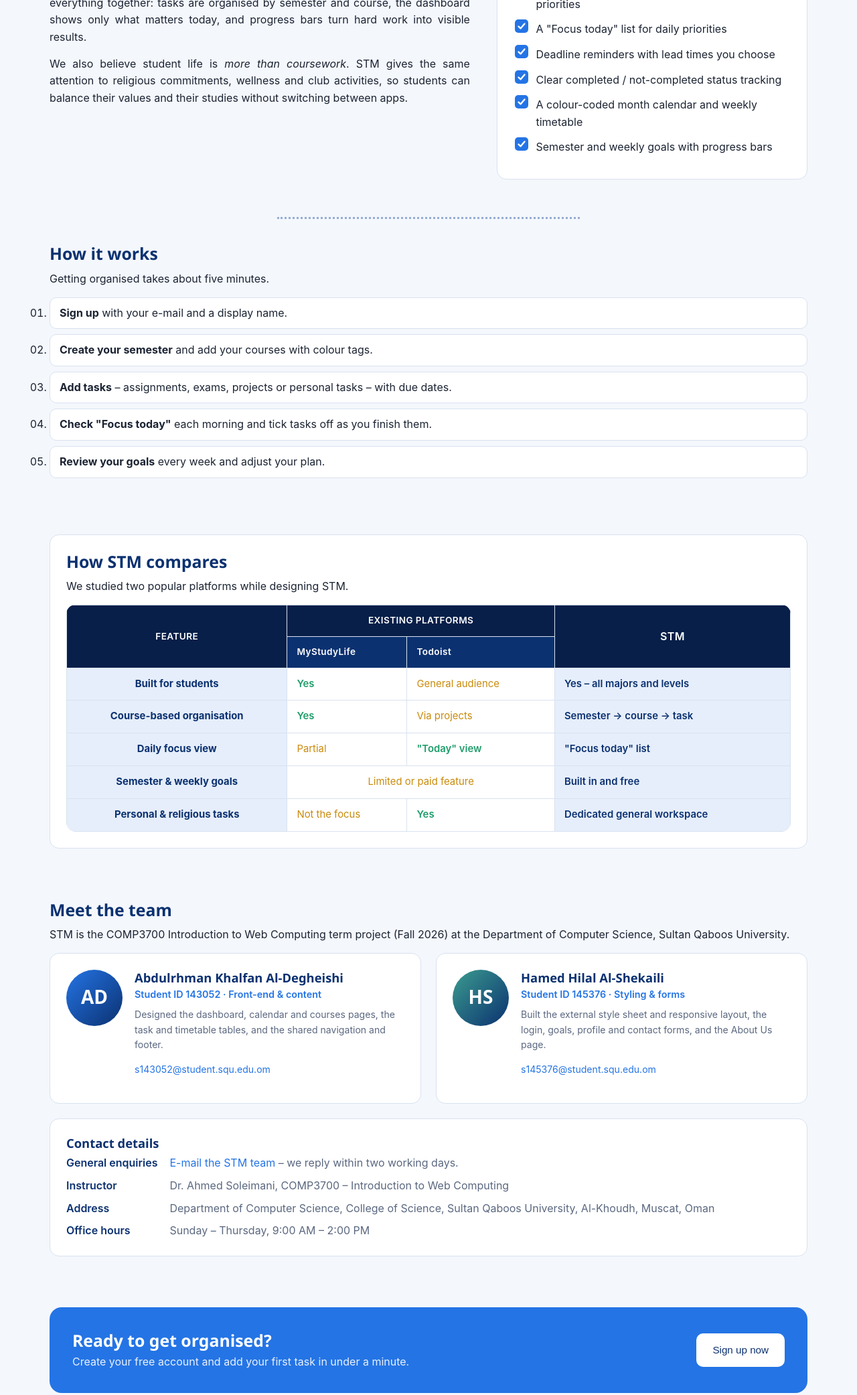
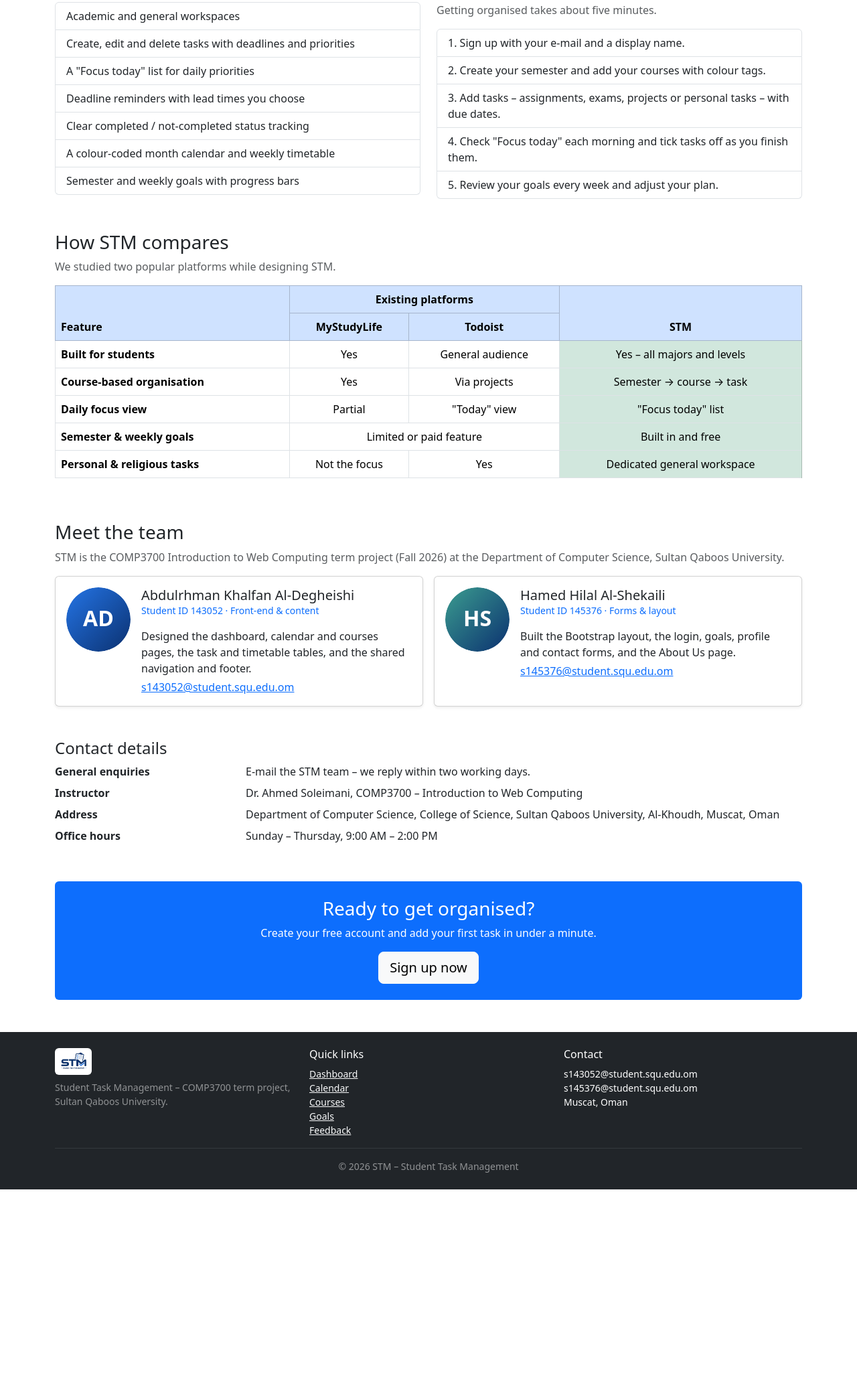
Before and after one commit to s145376/projectweb, a plain HTML site: page pages/aboutus.html in a window 1280 px wide. Shown: the part 692-2775 px from the top of the page at 67% size. After the commit the page ends 2468 px from the top, so only its background shows below. Drawn offline with nearby package versions, Linux system fonts and the light colour scheme.

Commit message:
Rebuild About Us page with Bootstrap
Replace custom CSS with Bootstrap grid, cards, tables and responsive navbar.

```diff
--- a/pages/aboutus.html
+++ b/pages/aboutus.html
@@ -1,283 +1,196 @@
 <!DOCTYPE html>
-<html xmlns="http://www.w3.org/1999/xhtml" lang="en" xml:lang="en">
+<html lang="en">
 <head>
   <meta charset="UTF-8" />
-  <meta name="viewport" content="width=device-width, initial-scale=1.0" />
-  <meta name="description" content="The mission behind STM and the team that built it." />
-  <meta name="keywords" content="student task management, STM, assignments, deadlines, study planner, SQU" />
-  <meta name="author" content="Abdulrhman Khalfan Al-Degheishi, Hamed Hilal Al-Shekaili" />
-  <title>About Us | STM – Student Task Management</title>
+  <meta name="viewport" content="width=device-width, initial-scale=1" />
+  <title>About STM | STM – Student Task Management</title>
   <link rel="icon" type="image/svg+xml" href="../images/favicon.svg" />
-  <!-- 1) EXTERNAL CSS: shared by every page (logo, navigation, layout, footer) -->
-  <link rel="stylesheet" type="text/css" href="../css/style.css" />
-  <!-- 2) INTERNAL (document-level) CSS: rules used only on this page -->
-  <style>
-    .compare-table td.yes {
-      color: #1F9D6B;
-      font-weight: 600;
-    }
-
-    .compare-table td.part {
-      color: #C98A0B;
-    }
-
-    .compare-table td.stm-col {
-      background-color: #E6EEFB;
-      color: #0B3170;
-      font-weight: 600;
-    }
-
-    .compare-table thead th.stm-col {
-      background-color: #2474E5;
-      color: #FFFFFF;
-      font-size: 1rem;
-    }
-
-    .team-card h3 {
-      margin-bottom: 2px;
-    }
-
-    .team-card .role {
-      color: #2474E5;
-      font-weight: 600;
-      font-size: 0.9rem;
-      margin-bottom: 8px;
-    }
-  </style>
+  <link href="https://cdn.jsdelivr.net/npm/bootstrap@5.3.8/dist/css/bootstrap.min.css" rel="stylesheet" integrity="sha384-sRIl4kxILFvY47J16cr9ZwB07vP4J8+LH7qKQnuqkuIAvNWLzeN8tE5YBujZqJLB" crossorigin="anonymous" />
 </head>
 <body>
-  <a class="skip-link" href="#content">Skip to main content</a>
-
-  <!-- ===== Uniform header with logo (same on all pages) ===== -->
-  <header id="site-header">
-    <div class="container header-inner">
-      <a class="logo-link" href="../index.html" title="STM home">
-        <img src="../images/logo.png" alt="STM – Student Task Management logo" width="360" height="243" />
-      </a>
-      <div class="header-actions">
-        <span class="today-chip">Fall 2026 Semester</span>
-        <a class="btn btn-small" href="login.html">Log in</a>
+  <nav class="navbar navbar-expand-lg bg-body-tertiary border-bottom sticky-top">
+    <div class="container">
+      <a class="navbar-brand" href="../index.html"><img src="../images/logo.png" alt="STM logo" height="40" /></a>
+      <button class="navbar-toggler" type="button" data-bs-toggle="collapse" data-bs-target="#mainNav" aria-controls="mainNav" aria-expanded="false" aria-label="Toggle navigation">
+        <span class="navbar-toggler-icon"></span>
+      </button>
+      <div class="collapse navbar-collapse" id="mainNav">
+        <ul class="navbar-nav me-auto mb-2 mb-lg-0">
+          <li class="nav-item"><a class="nav-link" href="../index.html">Dashboard</a></li>
+          <li class="nav-item"><a class="nav-link" href="calendar.html">Calendar</a></li>
+          <li class="nav-item"><a class="nav-link" href="courses.html">Courses</a></li>
+          <li class="nav-item"><a class="nav-link" href="goals.html">Goals</a></li>
+          <li class="nav-item"><a class="nav-link" href="profile.html">Profile</a></li>
+          <li class="nav-item dropdown">
+            <a class="nav-link dropdown-toggle active" href="#" role="button" data-bs-toggle="dropdown" aria-expanded="false">More</a>
+            <ul class="dropdown-menu">
+              <li><a class="dropdown-item" href="questionnaire.html">Feedback (Questionnaire)</a></li>
+              <li><a class="dropdown-item" href="calculate.html">Study Calculator</a></li>
+              <li><a class="dropdown-item" href="funpage.html">Fun Page</a></li>
+              <li><a class="dropdown-item active" href="aboutus.html">About Us</a></li>
+              <li><a class="dropdown-item" href="contact.html">Contact Us</a></li>
+            </ul>
+          </li>
+        </ul>
+        <span class="badge rounded-pill text-bg-light border me-lg-3 mb-2 mb-lg-0">Fall 2026 Semester</span>
+        <a class="btn btn-primary" href="login.html">Login / Sign Up</a>
       </div>
+    </div>
+  </nav>
+  <header class="bg-primary text-white py-4">
+    <div class="container">
+      <nav aria-label="breadcrumb">
+        <ol class="breadcrumb mb-1">
+          <li class="breadcrumb-item"><a class="link-light" href="../index.html">Home</a></li>
+          <li class="breadcrumb-item active text-white" aria-current="page">About Us</li>
+        </ol>
+      </nav>
+      <h1 class="display-6 fw-bold">About STM</h1>
+      <p class="lead mb-0">A web platform that helps every student organise academic work and personal commitments in one calm, distraction-free place.</p>
     </div>
   </header>
 
-  <!-- ===== Uniform navigation menu ===== -->
-  <nav id="main-nav" aria-label="Main navigation">
-    <div class="container">
-      <ul class="nav-links">
-        <li><a href="../index.html">Dashboard</a></li>
-        <li><a href="calendar.html">Calendar</a></li>
-        <li><a href="courses.html">Courses</a></li>
-        <li><a href="goals.html">Goals</a></li>
-        <li><a href="profile.html">Profile</a></li>
-        <li><a class="active" href="aboutus.html" aria-current="page">About Us</a></li>
-        <li><a href="contact.html">Contact Us</a></li>
-        <li><a href="login.html">Login / Sign Up</a></li>
-      </ul>
+  <main class="container my-4">
+
+    <section class="mb-5">
+      <div class="row align-items-center g-4">
+        <div class="col-md-7">
+          <h2 class="h3">Our mission</h2>
+          <p>Students often juggle four or five courses at once, each with different assignment formats, quizzes and project deadlines. Paper planners and scattered note apps make it easy to miss a short homework or forget an exam date. STM brings everything together: courses, deadlines, goals and daily tasks in one place.</p>
+          <p>We also believe student life is more than coursework. STM gives the same attention to religious commitments, wellness and club activities, so students can balance their values and their studies without switching between apps.</p>
+          <a class="btn btn-primary me-2" href="login.html">Create a free account</a>
+          <a class="btn btn-outline-primary" href="login.html">Log in</a>
         </div>
-  </nav>
-
-  <main id="content">
-    <section class="page-hero">
-      <div class="container split">
-        <div>
-          <ol class="breadcrumb">
-            <li><a href="../index.html">Home</a></li>
-            <li>About Us</li>
-          </ol>
-          <h1>About STM</h1>
-          <p>STM – Student Task Management is a web platform that helps every student organise academic work and personal commitments in one calm, distraction-free place.</p>
-          <div class="hero-actions">
-            <a class="btn btn-light" href="login.html">Create a free account</a>
-            <a class="btn btn-outline" href="login.html#login" style="color: #FFFFFF; border-color: #94ADD3;">Log in</a>
-          </div>
-        </div>
-        <img class="hero-art" src="../images/study-team.svg" alt="Illustration of books, a clock and a checklist" width="420" height="300" />
-      </div>
-    </section>
-
-    <!-- Mission -->
-    <section class="section">
-      <div class="container split" style="align-items: start;">
-        <div class="mission">
-          <h2>Our mission</h2>
-          <p>Students often juggle four or five courses at once, each with different assignment formats, quizzes and project deadlines. Paper planners and scattered note apps make it easy to miss a short homework or forget an exam date. STM brings everything together: tasks are organised by semester and course, the dashboard shows only what matters today, and progress bars turn hard work into visible results.</p>
-          <p>We also believe student life is <em>more than coursework</em>. STM gives the same attention to religious commitments, wellness and club activities, so students can balance their values and their studies without switching between apps.</p>
-        </div>
-        <div class="card">
-          <h3>What STM offers</h3>
-          <ul class="check-list">
-            <li>Academic and general workspaces</li>
-            <li>Create, edit and delete tasks with deadlines and priorities</li>
-            <li>A "Focus today" list for daily priorities</li>
-            <li>Deadline reminders with lead times you choose</li>
-            <li>Clear completed / not-completed status tracking</li>
-            <li>A colour-coded month calendar and weekly timetable</li>
-            <li>Semester and weekly goals with progress bars</li>
-          </ul>
+        <div class="col-md-5 text-center">
+          <img src="../images/study-team.svg" class="img-fluid" alt="Students studying together" />
         </div>
       </div>
     </section>
 
-    <div class="container"><hr class="divider" /></div>
-
-    <!-- How it works -->
-    <section class="section-tight">
-      <div class="container">
-        <h2>How it works</h2>
-        <p>Getting organised takes about five minutes.</p>
-        <ol class="steps-list">
-          <li><strong>Sign up</strong> with your e-mail and a display name.</li>
-          <li><strong>Create your semester</strong> and add your courses with colour tags.</li>
-          <li><strong>Add tasks</strong> – assignments, exams, projects or personal tasks – with due dates.</li>
-          <li><strong>Check "Focus today"</strong> each morning and tick tasks off as you finish them.</li>
-          <li><strong>Review your goals</strong> every week and adjust your plan.</li>
+    <section class="mb-5">
+      <div class="row g-4">
+        <div class="col-md-6">
+          <h2 class="h3">What STM offers</h2>
+          <ul class="list-group">
+            <li class="list-group-item">Academic and general workspaces</li>
+            <li class="list-group-item">Create, edit and delete tasks with deadlines and priorities</li>
+            <li class="list-group-item">A "Focus today" list for daily priorities</li>
+            <li class="list-group-item">Deadline reminders with lead times you choose</li>
+            <li class="list-group-item">Clear completed / not-completed status tracking</li>
+            <li class="list-group-item">A colour-coded month calendar and weekly timetable</li>
+            <li class="list-group-item">Semester and weekly goals with progress bars</li>
+          </ul>
+        </div>
+        <div class="col-md-6">
+          <h2 class="h3">How it works</h2>
+          <p class="text-muted">Getting organised takes about five minutes.</p>
+          <ol class="list-group list-group-numbered">
+            <li class="list-group-item">Sign up with your e-mail and a display name.</li>
+            <li class="list-group-item">Create your semester and add your courses with colour tags.</li>
+            <li class="list-group-item">Add tasks – assignments, exams, projects or personal tasks – with due dates.</li>
+            <li class="list-group-item">Check "Focus today" each morning and tick tasks off as you finish them.</li>
+            <li class="list-group-item">Review your goals every week and adjust your plan.</li>
           </ol>
-      </div>
-    </section>
-
-    <!-- TABLE 8: comparison with similar websites -->
-    <section class="section">
-      <div class="container">
-        <div class="card">
-          <h2>How STM compares</h2>
-          <p>We studied two popular platforms while designing STM.</p>
-          <div class="table-wrap">
-            <table class="data-table compare-table">
-              <thead>
-                <tr>
-                  <th rowspan="2" scope="col">Feature</th>
-                  <th colspan="2" scope="colgroup">Existing platforms</th>
-                  <th rowspan="2" scope="col" class="stm-col">STM</th>
-                </tr>
-                <tr>
-                  <th scope="col">MyStudyLife</th>
-                  <th scope="col">Todoist</th>
-                </tr>
-              </thead>
-              <tbody>
-                <tr>
-                  <th scope="row">Built for students</th>
-                  <td class="yes">Yes</td>
-                  <td class="part">General audience</td>
-                  <td class="stm-col">Yes – all majors and levels</td>
-                </tr>
-                <tr>
-                  <th scope="row">Course-based organisation</th>
-                  <td class="yes">Yes</td>
-                  <td class="part">Via projects</td>
-                  <td class="stm-col">Semester → course → task</td>
-                </tr>
-                <tr>
-                  <th scope="row">Daily focus view</th>
-                  <td class="part">Partial</td>
-                  <td class="yes">"Today" view</td>
-                  <td class="stm-col">"Focus today" list</td>
-                </tr>
-                <tr>
-                  <th scope="row">Semester &amp; weekly goals</th>
-                  <td colspan="2" class="part" style="text-align: center;">Limited or paid feature</td>
-                  <td class="stm-col">Built in and free</td>
-                </tr>
-                <tr>
-                  <th scope="row">Personal &amp; religious tasks</th>
-                  <td class="part">Not the focus</td>
-                  <td class="yes">Yes</td>
-                  <td class="stm-col">Dedicated general workspace</td>
-                </tr>
-              </tbody>
-            </table>
-          </div>
         </div>
       </div>
     </section>
 
-    <!-- Team with e-mail links -->
-    <section class="section-tight" id="team">
-      <div class="container">
-        <h2>Meet the team</h2>
-        <p>STM is the COMP3700 Introduction to Web Computing term project (Fall 2026) at the Department of Computer Science, Sultan Qaboos University.</p>
-        <div class="grid-2">
-          <article class="card team-card">
-            <img src="../images/avatar-abdulrhman.svg" alt="Avatar with the initials AD" width="84" height="84" />
+    <section class="mb-5">
+      <h2 class="h3">How STM compares</h2>
+      <p class="text-muted">We studied two popular platforms while designing STM.</p>
+      <div class="table-responsive">
+        <table class="table table-bordered text-center align-middle">
+          <thead class="table-primary">
+            <tr><th scope="col" rowspan="2" class="text-start">Feature</th><th scope="col" colspan="2">Existing platforms</th><th scope="col" rowspan="2">STM</th></tr>
+            <tr><th scope="col">MyStudyLife</th><th scope="col">Todoist</th></tr>
+          </thead>
+          <tbody>
+            <tr><th scope="row" class="text-start">Built for students</th><td>Yes</td><td>General audience</td><td class="table-success">Yes – all majors and levels</td></tr>
+            <tr><th scope="row" class="text-start">Course-based organisation</th><td>Yes</td><td>Via projects</td><td class="table-success">Semester → course → task</td></tr>
+            <tr><th scope="row" class="text-start">Daily focus view</th><td>Partial</td><td>"Today" view</td><td class="table-success">"Focus today" list</td></tr>
+            <tr><th scope="row" class="text-start">Semester &amp; weekly goals</th><td colspan="2">Limited or paid feature</td><td class="table-success">Built in and free</td></tr>
+            <tr><th scope="row" class="text-start">Personal &amp; religious tasks</th><td>Not the focus</td><td>Yes</td><td class="table-success">Dedicated general workspace</td></tr>
+          </tbody>
+        </table>
+      </div>
+    </section>
+
+    <section class="mb-5">
+      <h2 class="h3">Meet the team</h2>
+      <p class="text-muted">STM is the COMP3700 Introduction to Web Computing term project (Fall 2026) at the Department of Computer Science, Sultan Qaboos University.</p>
+      <div class="row g-3">
+        <div class="col-md-6">
+          <div class="card h-100 shadow-sm"><div class="card-body d-flex gap-3">
+            <img src="../images/avatar-abdulrhman.svg" alt="Avatar of Abdulrhman" width="96" height="96" class="rounded-circle" />
             <div>
-              <h3>Abdulrhman Khalfan Al-Degheishi</h3>
-              <p class="role">Student ID 143052 &#183; Front-end &amp; content</p>
-              <p class="small muted">Designed the dashboard, calendar and courses pages, the task and timetable tables, and the shared navigation and footer.</p>
-              <p class="small"><a href="mailto:s143052@student.squ.edu.om?subject=STM%20website%20enquiry">s143052@student.squ.edu.om</a></p>
+              <h3 class="h5 mb-0">Abdulrhman Khalfan Al-Degheishi</h3>
+              <p class="text-primary small">Student ID 143052 · Front-end &amp; content</p>
+              <p class="mb-1">Designed the dashboard, calendar and courses pages, the task and timetable tables, and the shared navigation and footer.</p>
+              <a href="mailto:s143052@student.squ.edu.om?subject=STM%20project&amp;cc=s145376@student.squ.edu.om&amp;body=Hello%20Abdulrhman">s143052@student.squ.edu.om</a>
             </div>
-          </article>
-          <article class="card team-card">
-            <img src="../images/avatar-hamed.svg" alt="Avatar with the initials HS" width="84" height="84" />
+          </div></div>
+        </div>
+        <div class="col-md-6">
+          <div class="card h-100 shadow-sm"><div class="card-body d-flex gap-3">
+            <img src="../images/avatar-hamed.svg" alt="Avatar of Hamed" width="96" height="96" class="rounded-circle" />
             <div>
-              <h3>Hamed Hilal Al-Shekaili</h3>
-              <p class="role">Student ID 145376 &#183; Styling &amp; forms</p>
-              <p class="small muted">Built the external style sheet and responsive layout, the login, goals, profile and contact forms, and the About Us page.</p>
-              <p class="small"><a href="mailto:s145376@student.squ.edu.om?subject=STM%20website%20enquiry">s145376@student.squ.edu.om</a></p>
+              <h3 class="h5 mb-0">Hamed Hilal Al-Shekaili</h3>
+              <p class="text-primary small">Student ID 145376 · Forms &amp; layout</p>
+              <p class="mb-1">Built the Bootstrap layout, the login, goals, profile and contact forms, and the About Us page.</p>
+              <a href="mailto:s145376@student.squ.edu.om?subject=STM%20project&amp;cc=s143052@student.squ.edu.om&amp;body=Hello%20Hamed">s145376@student.squ.edu.om</a>
             </div>
-          </article>
-        </div>
-
-        <div class="card" style="margin-top: 22px;">
-          <h3>Contact details</h3>
-          <dl class="info-list">
-            <dt>General enquiries</dt>
-            <dd><a href="mailto:s145376@student.squ.edu.om?cc=s143052@student.squ.edu.om&amp;subject=STM%20support%20request&amp;body=Hello%20STM%20team%2C%20I%20want%20to%20ask%20about...%20">E-mail the STM team</a> – we reply within two working days.</dd>
-            <dt>Instructor</dt>
-            <dd>Dr. Ahmed Soleimani, COMP3700 – Introduction to Web Computing</dd>
-            <dt>Address</dt>
-            <dd>Department of Computer Science, College of Science, Sultan Qaboos University, Al-Khoudh, Muscat, Oman</dd>
-            <dt>Office hours</dt>
-            <dd>Sunday – Thursday, 9:00 AM – 2:00 PM</dd>
-          </dl>
+          </div></div>
         </div>
       </div>
     </section>
 
-    <section class="section">
-      <div class="container">
-        <div class="cta-band">
-          <div>
-            <h2>Ready to get organised?</h2>
+    <section class="mb-5">
+      <h2 class="h4">Contact details</h2>
+      <dl class="row">
+        <dt class="col-sm-3">General enquiries</dt><dd class="col-sm-9">E-mail the STM team – we reply within two working days.</dd>
+        <dt class="col-sm-3">Instructor</dt><dd class="col-sm-9">Dr. Ahmed Soleimani, COMP3700 – Introduction to Web Computing</dd>
+        <dt class="col-sm-3">Address</dt><dd class="col-sm-9">Department of Computer Science, College of Science, Sultan Qaboos University, Al-Khoudh, Muscat, Oman</dd>
+        <dt class="col-sm-3">Office hours</dt><dd class="col-sm-9">Sunday – Thursday, 9:00 AM – 2:00 PM</dd>
+      </dl>
+    </section>
+
+    <section class="bg-primary text-white rounded p-4 text-center">
+      <h2 class="h3">Ready to get organised?</h2>
       <p>Create your free account and add your first task in under a minute.</p>
-          </div>
-          <a class="btn btn-light" href="login.html">Sign up now</a>
-        </div>
-      </div>
+      <a class="btn btn-light btn-lg" href="login.html">Sign up now</a>
     </section>
   </main>
-
-  <!-- ===== Uniform footer (same on all pages) ===== -->
-  <footer id="site-footer">
-    <div class="container footer-grid">
-      <div>
-        <a class="footer-logo" href="../index.html"><img src="../images/logo.png" alt="STM logo" width="360" height="243" /></a>
-        <p>STM helps students organise courses, deadlines, goals and personal commitments in one calm, distraction-free place.</p>
+  <footer class="bg-dark text-white mt-5 py-4">
+    <div class="container">
+      <div class="row g-4">
+        <div class="col-md-4">
+          <img src="../images/logo.png" alt="STM logo" height="40" class="bg-white rounded p-1 mb-2" />
+          <p class="small text-white-50 mb-0">Student Task Management – COMP3700 term project, Sultan Qaboos University.</p>
         </div>
-      <div>
-        <h2>Quick links</h2>
-        <ul>
-          <li><a href="../index.html">Task Dashboard</a></li>
-          <li><a href="calendar.html">Academic Calendar</a></li>
-          <li><a href="courses.html">Course Manager</a></li>
-          <li><a href="goals.html">Goals</a></li>
-          <li><a href="profile.html">Profile &amp; Settings</a></li>
+        <div class="col-6 col-md-4">
+          <h2 class="h6">Quick links</h2>
+          <ul class="list-unstyled small mb-0">
+            <li><a class="link-light" href="../index.html">Dashboard</a></li>
+            <li><a class="link-light" href="calendar.html">Calendar</a></li>
+            <li><a class="link-light" href="courses.html">Courses</a></li>
+            <li><a class="link-light" href="goals.html">Goals</a></li>
+            <li><a class="link-light" href="questionnaire.html">Feedback</a></li>
           </ul>
         </div>
-      <div>
-        <h2>Get in touch</h2>
-        <ul>
-          <li><a href="aboutus.html">About the team</a></li>
-          <li><a href="contact.html">Contact form &amp; FAQ</a></li>
-          <li><a href="mailto:s145376@student.squ.edu.om">s145376@student.squ.edu.om</a></li>
-          <li>Department of Computer Science, Sultan Qaboos University, Muscat, Oman</li>
+        <div class="col-6 col-md-4">
+          <h2 class="h6">Contact</h2>
+          <ul class="list-unstyled small mb-0">
+            <li>s143052@student.squ.edu.om</li>
+            <li>s145376@student.squ.edu.om</li>
+            <li>Muscat, Oman</li>
           </ul>
         </div>
       </div>
-    <div class="container footer-bottom">
-      <span>&#169; 2026 STM – Student Task Management. COMP3700 course project.</span>
-      <span>Built with HTML5 &amp; pure CSS3</span>
+      <hr class="border-secondary" />
+      <p class="text-center small text-white-50 mb-0">&#169; 2026 STM – Student Task Management</p>
     </div>
   </footer>
+
+  <script src="https://cdn.jsdelivr.net/npm/bootstrap@5.3.8/dist/js/bootstrap.bundle.min.js" integrity="sha384-FKyoEForCGlyvwx9Hj09JcYn3nv7wiPVlz7YYwJrWVcXK/BmnVDxM+D2scQbITxI" crossorigin="anonymous"></script>
 </body>
 </html>
```
Lines whose indentation alone changed are shown as unchanged.
